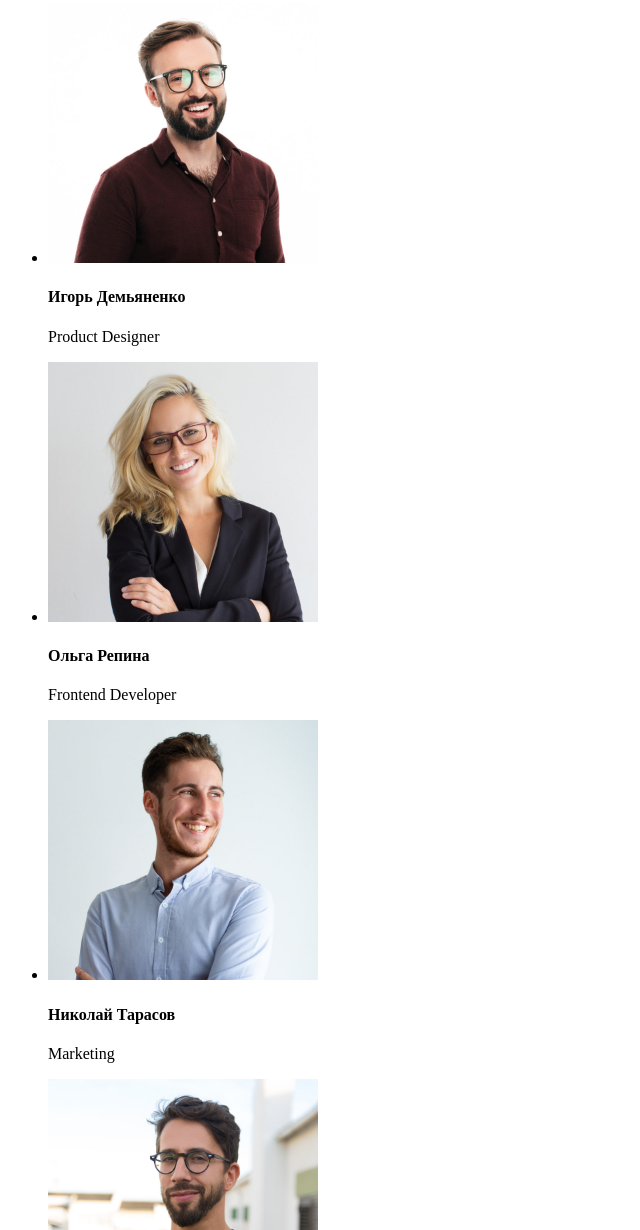
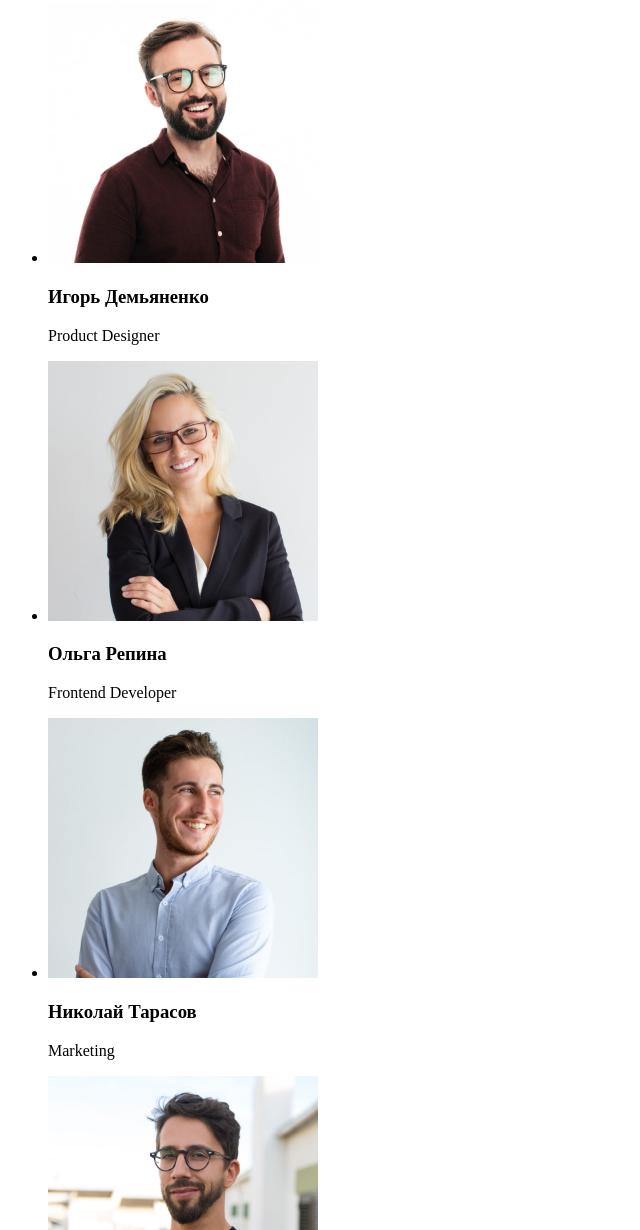
Before and after one commit to Slapchenko/goit-markup-hw-01, a plain HTML site: page index.html in a window 1280 px wide. Shown: the part 1570-2800 px from the top of the page, without its empty margins (0-640 px from the left). Drawn offline with Linux system fonts and the light colour scheme.

Commit message:
Update index.html

```diff
--- a/index.html
+++ b/index.html
@@ -43,7 +43,7 @@
         <h1>Эффективные решения для вашего бизнеса</h1>
         <button type="button">Заказать услугу</button>
       </section>
-      <!-- About us section -->
+      <!-- Our Features section -->
       <section>
         <h2 hidden>Особенности</h2>
         <ul>
@@ -68,6 +68,9 @@
             <p>Значимость этих проблем настолько очевидна, что реализация плановых заданий.</p>
           </li>
         </ul>
+      </section>
+      <!-- What are we doing section -->
+      <section>
         <h2>Чем мы занимаемся</h2>
         <ul>
           <li>
@@ -106,7 +109,7 @@
             width="270"
             height="260"
           />
-          <h4>Игорь Демьяненко</h4>
+          <h3>Игорь Демьяненко</h3>
           <p>Product Designer</p>
         </li>
         <li>
@@ -116,7 +119,7 @@
             width="270"
             height="260"
           />
-          <h4>Ольга Репина</h4>
+          <h3>Ольга Репина</h3>
           <p>Frontend Developer</p>
         </li>
         <li>
@@ -126,7 +129,7 @@
             width="270"
             height="260"
           />
-          <h4>Николай Тарасов</h4>
+          <h3>Николай Тарасов</h3>
           <p>Marketing</p>
         </li>
         <li>
@@ -136,7 +139,7 @@
             width="270"
             height="260"
           />
-          <h4>Михаил Ермаков</h4>
+          <h3>Михаил Ермаков</h3>
           <p>UI Designer</p>
         </li>
       </ul>
@@ -148,9 +151,7 @@
       <!-- Contacts info in footer -->
       <address>
         <p>г. Киев, пр-т Леси Украинки, 26</p>
-        <br />
         <a href="mailto:info@devstudio.com">info@devstudio.com</a>
-        <br />
         <a href="tel:+380961111111">+38 096 111 11 11</a>
       </address>
     </footer>
```
